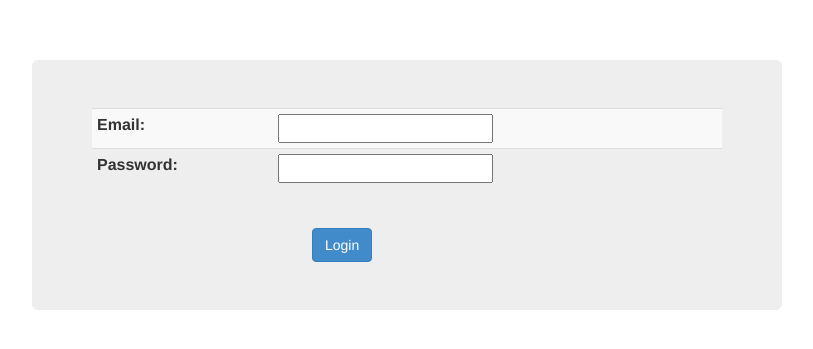
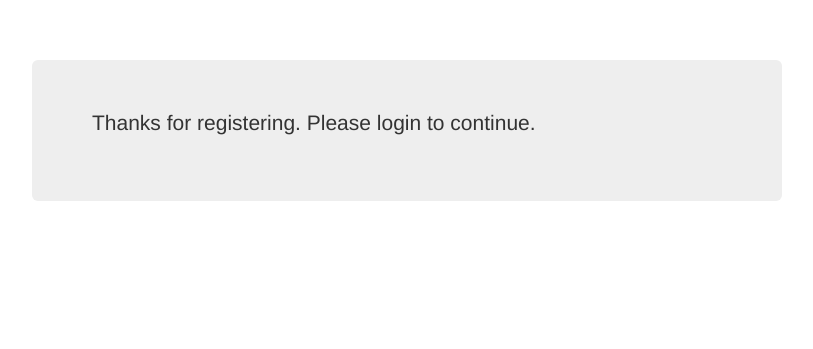
Before and after one commit to i04n/QA, a Django app: page /login/ in a window 1280 px wide. Shown: the part 52-401 px from the top of the page, without its empty margins (233-1046 px from the left). Run offline with Django 3.2, Linux system fonts and the light colour scheme; some libraries are stand-ins or nearby versions.

Commit message:
Some updates

```diff
--- a/person/models.py
+++ b/person/models.py
@@ -18,10 +18,6 @@ class profileForm(forms.Form):
 	password = forms.CharField(max_length = 50,widget = forms.PasswordInput())
 	confirm_password = forms.CharField(max_length = 50,widget = forms.PasswordInput())
 
-class loginForm(forms.Form):
-	email = forms.CharField(max_length = 200)
-	password = forms.CharField(max_length = 50,widget = forms.PasswordInput())
-
 class question(models.Model):
         topic = models.CharField(max_length = 150)
         content = models.TextField()
@@ -32,9 +28,8 @@ class question(models.Model):
                 ordering = ('-time',)
 
 class questionForm(forms.Form):
-        #TOPICS = {'Movies':'Movies','Funny':'Funny','Comics':'Comics'}
-        #TOPICS = ('Movies','Funny','Comics')
-        TOPICS = (('Movies','Movies'),('Funny','Funny'),('Comics','Comics'))
+        # sample 4 topics to add questions
+        TOPICS = (('Movies','Movies'),('Funny','Funny'),('Comics','Comics'),('Love','Love'),)
         topic = forms.ChoiceField(choices=TOPICS,widget=forms.Select,required=False)
         question = forms.CharField(widget = forms.TextInput(attrs={'size':100}))
 
--- a/person/templates/answer.html
+++ b/person/templates/answer.html
@@ -41,5 +41,4 @@
 			</div>
 		</form>
 	{% endfor %}
-</div>
 {% endblock %}
--- a/person/templates/base.html
+++ b/person/templates/base.html
@@ -17,12 +17,12 @@
 					  <a class="navbar-brand" href="#"><big>Q</big><small>A</small></a>
 				   </div>
 				   <div>
-					   <form class="navbar-form navbar-right">
+					   <form class="navbar-form navbar-right" method="post">{% csrf_token %}
 						<div class="form-group">
-							<input type="text" class="form-control" placeholder="Email">
+							<input type="email" class="form-control" placeholder="Email" name="email" id="email">
 						</div>
 						<div class="form-group">
-							<input type="password" class="form-control" placeholder="Password">
+							<input type="password" class="form-control" placeholder="Password" name="password" id="password">
 						</div>
 						<button type="submit" class="btn btn-primary" name="login">Login</button>
 					   </form>
--- a/person/templates/profile.html
+++ b/person/templates/profile.html
@@ -20,5 +20,4 @@
 	{% else %}
 		<h2>Please login</h2>
 	{% endif %}
-</div>
 {% endblock %}
--- a/person/templates/register.html
+++ b/person/templates/register.html
@@ -10,17 +10,11 @@
 			<div class="row">
 				<div class="col-md-6 col-md-offset-4">
 					<br/>
-{% if flag %}
-<button class="btn btn-primary" type="submit" name="dd">Login</Login>
-{% else %}
 					<button class="btn btn-primary" type="submit" name="dd">Register</button>
-{% endif %}
-</div>
 				</div>
 			</div>
 		</div>
 	</form>
-</div>
 	<div id="mydiv">
 	</div>
 {% endblock %}
--- /dev/null
+++ b/person/templates/thanks.html
@@ -0,0 +1,8 @@
+{% extends "base.html" %}
+{% block script %}
+{% endblock %}
+{% block content %}
+	<div class="jumbotron">
+		<p>Thanks for registering. Please login to continue.</p>
+	</div>
+{% endblock %}
--- a/person/views.py
+++ b/person/views.py
@@ -11,7 +11,6 @@ def intialize_session(request):
     request.session["login"] = False
 
 def register(request):
-    flag = False
 
     # would be used for logoff
     intialize_session(request)
@@ -29,32 +28,29 @@ def register(request):
                 return HttpResponseRedirect('/login/')
             else:
                 return HttpResponse("Password not matched")
+    elif request.POST and "login" in request.POST:
+        # login existing user
+        pp = profileForm()
+        try:
+            pop = get_object_or_404(profile,email = request.POST["email"])
+            if pop.password == request.POST["password"]:
+                request.session["user"] = pop.name
+                request.session["login"] = True
+                request.session["id"] = pop.id
+
+                # need a better url for same names, email id would be better
+                return HttpResponseRedirect('/profile/'+pop.name.replace(' ','_'))
+
+            else:
+                return HttpResponse("failure")
+        except:
+            return HttpResponse("no user")
     else:
         pp = profileForm()
     return render_to_response("register.html",{'form':pp,'flag':flag},context_instance = RequestContext(request))
 
 def login(request):
-    flag = True
-    if request.POST:
-        pp = loginForm(request.POST)
-        if pp.is_valid():
-            try:
-                pop = get_object_or_404(profile,email = request.POST["email"])
-                if pop.password == request.POST["password"]:
-                    request.session["user"] = pop.name
-                    request.session["login"] = True
-                    request.session["id"] = pop.id
-
-                    # need a better url for same names, email id would be better
-                    return HttpResponseRedirect('/profile/'+pop.name.replace(' ','_'))
-
-                else:
-                    return HttpResponse("failure")
-            except:
-                return HttpResponse("no user")
-    else:
-            pp = loginForm()
-    return render_to_response("register.html",{'form':pp,'flag':flag},context_instance = RequestContext(request))
+    return render_to_response("thanks.html",{},context_instance = RequestContext(request))
 
 def display(request,name):
 
```
Also changed, not shown: person/templates/New Text Document.txt (deleted), 9 other files. Lines whose indentation alone changed are shown as unchanged.
